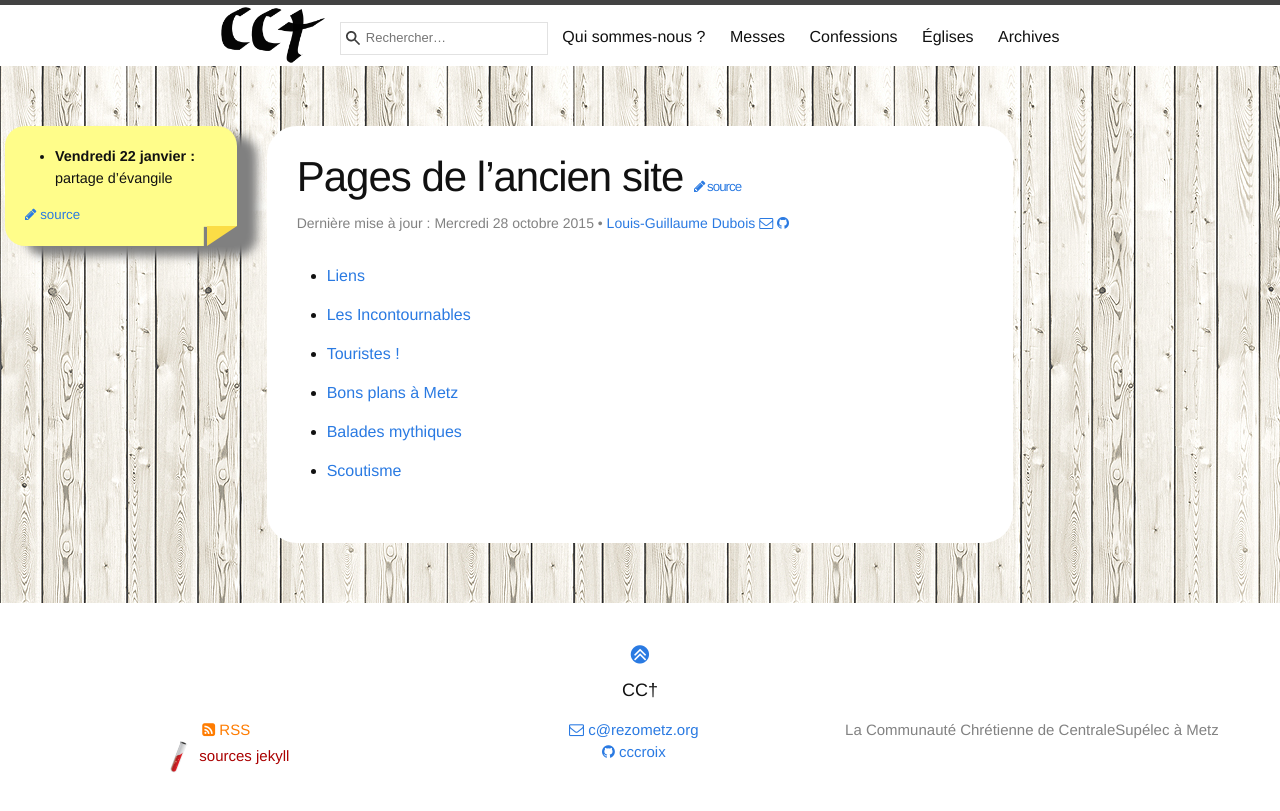
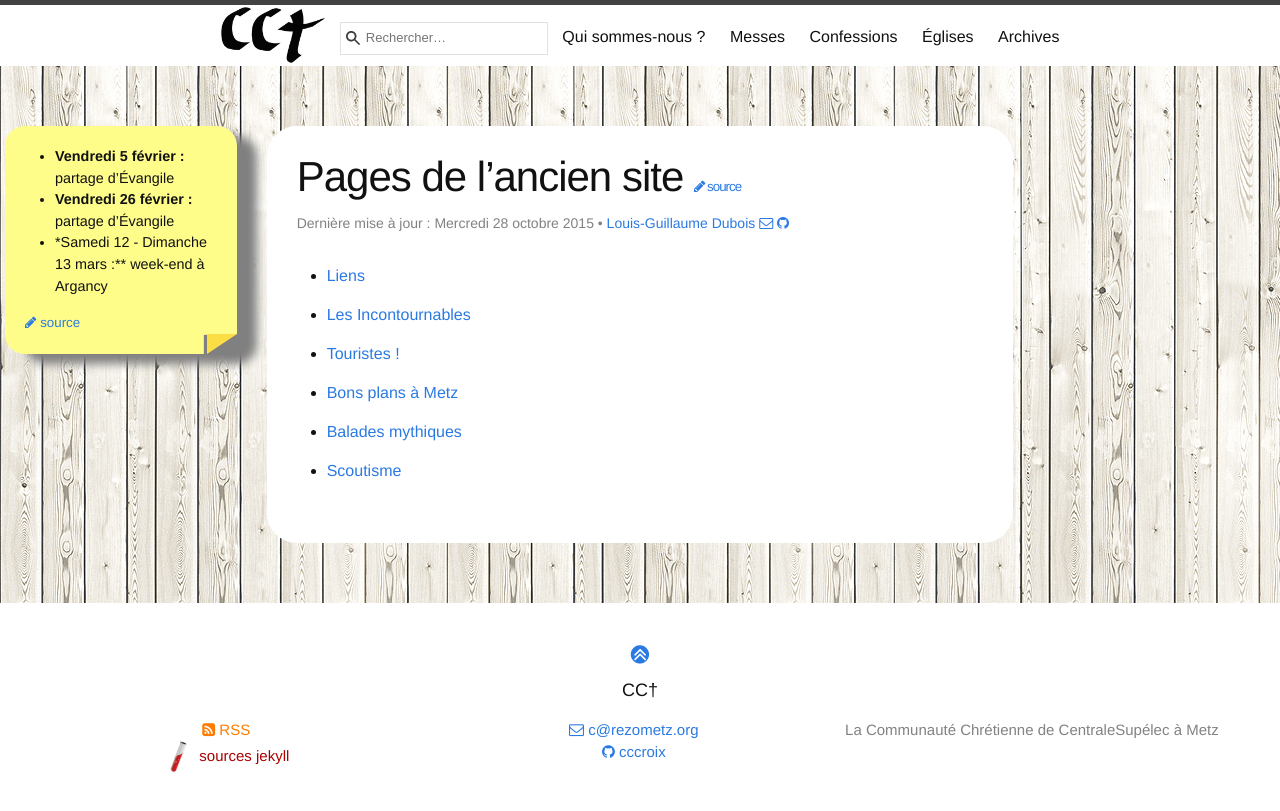
Before and after one commit to cccroix/cccroix.github.io, a Jekyll site: the page built from wpimport.md, in a window 1280 px wide. Shown: the top 811 px of the page. Built offline with Jekyll 4.4.1, drawn with Linux system fonts in a browser that asks for light colours.

Commit message:
Update blocnote.md

```diff
--- a/blocnote.md
+++ b/blocnote.md
@@ -5,4 +5,6 @@ published: true
 # sera affiché avant l’index des articles
 ---
 
-- **Vendredi 22 janvier :** partage d’évangile
+- **Vendredi 5 février :** partage d’Évangile
+- **Vendredi 26 février :** partage d'Évangile
+- *Samedi 12 - Dimanche 13 mars :** week-end à Argancy
```
